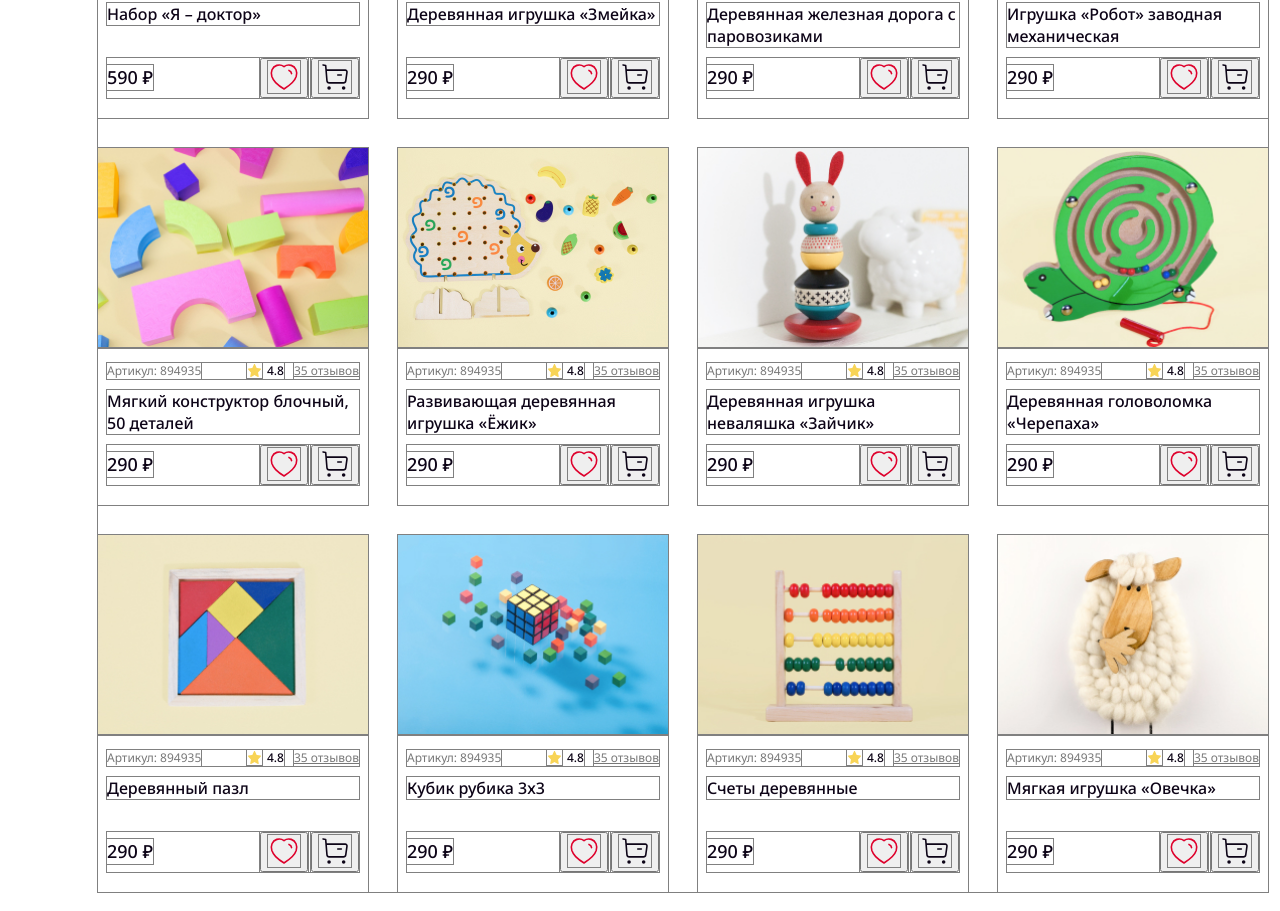
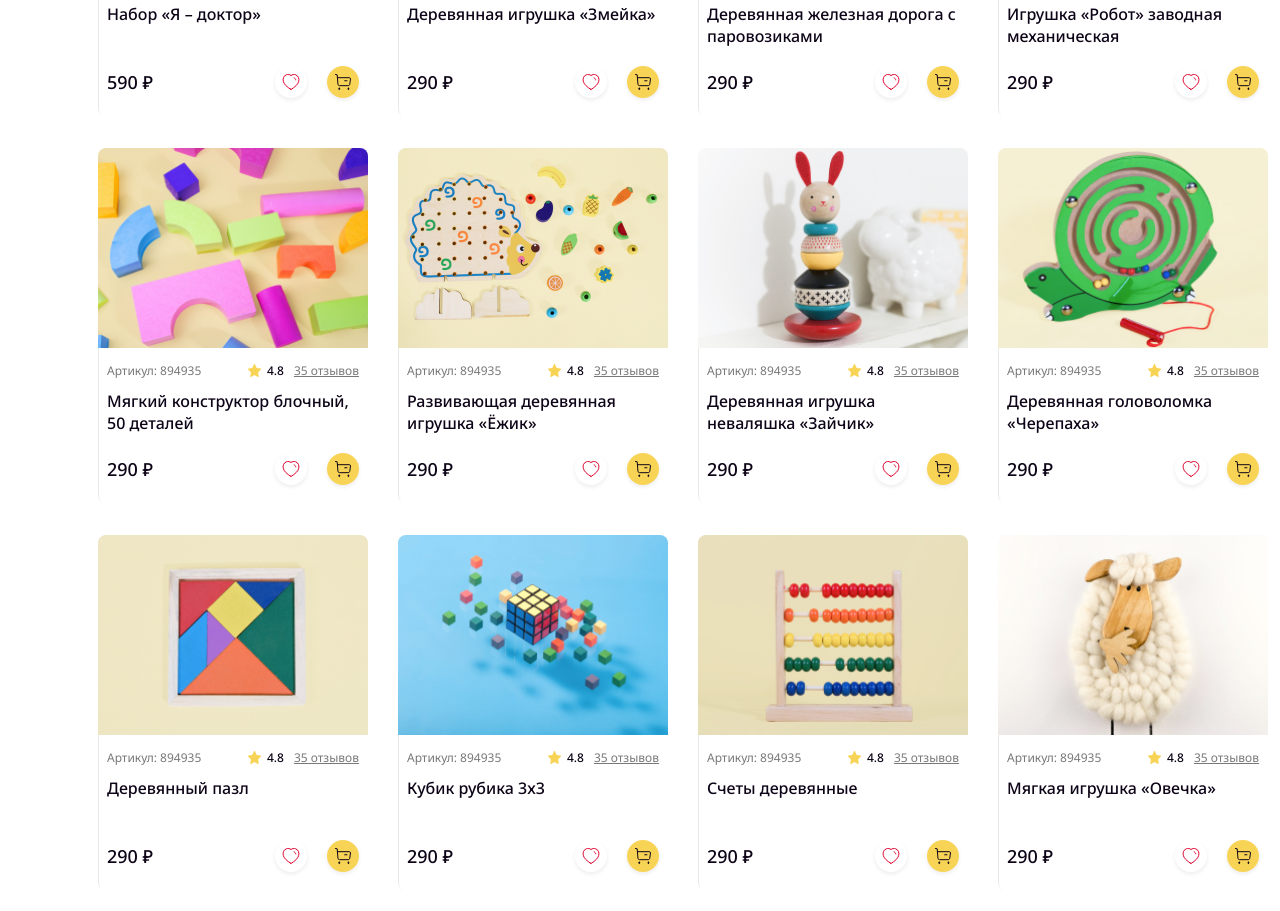
Before and after one commit to Shaktyka/html-cards-skill, a plain HTML site: page case-2/index.html in a window 1280 px wide. Shown: the part 337-1248 px from the top of the page. Drawn offline with Linux system fonts and the light colour scheme; a script that the page names is missing.

```diff
--- a/case-2/css/main.css
+++ b/case-2/css/main.css
@@ -9,6 +9,7 @@
     --violet: #8962F8;
     --blue: #1EA5FC;
     --red: #FD7441;
+    --border: #E8E8E8;
 }
 
 /* base */
@@ -48,8 +49,7 @@ body {
 .img {
     max-width: 100%;
     height: auto;
-    -o-object-fit: contain;
-    object-fit: contain;
+    object-fit: cover;
 }
 
 .visually-hidden {
@@ -69,7 +69,7 @@ body {
 /* test */
 
 * {
-    outline: 1px solid gray;
+    /* outline: 1px solid gray; */
 }
 
 /* Контейнер */
@@ -97,17 +97,34 @@ body {
 
 /* Классы для кнопок */
 
+.button {
+    display: flex;
+    justify-content: center;
+    align-items: center;
+    padding: 0;
+
+    background-color: transparent;
+    border: none;
+}
+
 /* Карточка */
 
 .card {
     position: relative;
     display: grid;
-    grid-template-columns: 1fr;
     grid-template-rows: 20rem 1fr;
 
-    min-width: 27rem;
-    width: 27rem;
     min-height: 35.7rem;
+
+    box-shadow: inset 1px 1px 0 var(--border);
+    /* border: 2px solid var(--border); */
+    border-radius: 10px;
+}
+
+.card:focus {
+    outline-style: solid;
+    outline-color: var(--accent);
+    outline-width: 0.2rem;
 }
 
 .card__label {
@@ -117,6 +134,12 @@ body {
 .card__img-wrap {
     display: flex;
     max-width: 27rem;
+}
+
+.card__img {
+    width: 27rem;
+    border-top-left-radius: 8px;
+    border-top-right-radius: 8px;
 }
 
 .card__description {
@@ -209,3 +232,21 @@ body {
     font-size: 1.4rem;
     line-height: 1.9rem;
 }
+
+.card__buttons {
+    display: flex;
+    justify-content: flex-end;
+}
+
+.card__button {
+    width: 3.2rem;
+    height: 3.2rem;
+    margin-left: 2rem;
+    background-color: var(--white);
+    border-radius: 5rem;
+    box-shadow: 0px 2px 4px rgba(32, 14, 50, 0.08);
+}
+
+.card__button--buy {
+    background-color: var(--accent);
+}
--- a/case-2/index.html
+++ b/case-2/index.html
@@ -19,7 +19,7 @@
             <section class="cards">
                 <ul class="list cards__list">
                     <!-- 1 -->
-                    <li class="cards__item card">
+                    <li class="cards__item card" tabindex="0">
 
                         <span class="label label--popular card__label">
                             Новинка
@@ -52,12 +52,12 @@
                                     <span class="card__price card__price--old">435 &#8381;</span>
                                 </div>
                                 <div class="card__buttons">
-                                    <button class="button card__button card__button--favorites" type="button">
-                                        <img class="button__img" src="img/heart.svg" width="32px" height="32px" alt="Кнопка 'В избранное'">
+                                    <button class="button card__button" type="button">
+                                        <img class="button__img" src="img/heart.svg" width="20px" height="20px" alt="Кнопка 'В избранное'">
                                         <span class="visually-hidden">Добавить в избранное</span>
                                     </button>
-                                    <button class="button card__button card__button--cart" type="button">
-                                        <img class="button__img" src="img/cart.svg" width="32px" height="32px" alt="Кнопка 'В корзину'">
+                                    <button class="button card__button card__button--buy" type="button">
+                                        <img class="button__img" src="img/cart.svg" width="20px" height="20px" alt="Кнопка 'В корзину'">
                                         <span class="visually-hidden">Добавить в корзину</span>
                                     </button>
                                 </div>
@@ -66,7 +66,7 @@
 
                     </li>
                     <!-- 2 -->
-                    <li class="cards__item card">
+                    <li class="cards__item card" tabindex="0">
 
                         <div class="card__img-wrap">
                             <img class="img card__img" src="img/img-2.jpeg" width="270" height="200" alt="">
@@ -90,12 +90,12 @@
                                     <span class="card__price card__price--old">435 &#8381;</span>
                                 </div>
                                 <div class="card__buttons">
-                                    <button class="button card__button card__button--favorites" type="button">
-                                        <img class="button__img" src="img/heart.svg" width="32px" height="32px" alt="Кнопка 'В избранное'">
+                                    <button class="button card__button" type="button">
+                                        <img class="button__img" src="img/heart.svg" width="20px" height="20px" alt="Кнопка 'В избранное'">
                                         <span class="visually-hidden">Добавить в избранное</span>
                                     </button>
-                                    <button class="button card__button card__button--cart" type="button">
-                                        <img class="button__img" src="img/cart.svg" width="32px" height="32px" alt="Кнопка 'В корзину'">
+                                    <button class="button card__button card__button--buy" type="button">
+                                        <img class="button__img" src="img/cart.svg" width="20px" height="20px" alt="Кнопка 'В корзину'">
                                         <span class="visually-hidden">Добавить в корзину</span>
                                     </button>
                                 </div>
@@ -104,7 +104,7 @@
 
                     </li>
                     <!-- 3 -->
-                    <li class="cards__item card">
+                    <li class="cards__item card" tabindex="0">
 
                         <div class="card__img-wrap">
                             <img class="img card__img" src="img/img-3.jpeg" width="270" height="200" alt="">
@@ -127,12 +127,12 @@
                                     <span class="card__price card__price--old">435 &#8381;</span>
                                 </div>
                                 <div class="card__buttons">
-                                    <button class="button card__button card__button--favorites" type="button">
-                                        <img class="button__img" src="img/heart.svg" width="32px" height="32px" alt="Кнопка 'В избранное'">
+                                    <button class="button card__button" type="button">
+                                        <img class="button__img" src="img/heart.svg" width="20px" height="20px" alt="Кнопка 'В избранное'">
                                         <span class="visually-hidden">Добавить в избранное</span>
                                     </button>
-                                    <button class="button card__button card__button--cart" type="button">
-                                        <img class="button__img" src="img/cart.svg" width="32px" height="32px" alt="Кнопка 'В корзину'">
+                                    <button class="button card__button card__button--buy" type="button">
+                                        <img class="button__img" src="img/cart.svg" width="20px" height="20px" alt="Кнопка 'В корзину'">
                                         <span class="visually-hidden">Добавить в корзину</span>
                                     </button>
                                 </div>
@@ -141,7 +141,7 @@
 
                     </li>
                     <!-- 4 -->
-                    <li class="cards__item card">
+                    <li class="cards__item card" tabindex="0">
 
                         <div class="card__img-wrap">
                             <img class="card__img" src="img/img-4.jpeg" width="270" height="200" alt="">
@@ -164,12 +164,12 @@
                                     <span class="card__price card__price--old">435 &#8381;</span>
                                 </div>
                                 <div class="card__buttons">
-                                    <button class="button card__button card__button--favorites" type="button">
-                                        <img class="button__img" src="img/heart.svg" width="32px" height="32px" alt="Кнопка 'В избранное'">
+                                    <button class="button card__button" type="button">
+                                        <img class="button__img" src="img/heart.svg" width="20px" height="20px" alt="Кнопка 'В избранное'">
                                         <span class="visually-hidden">Добавить в избранное</span>
                                     </button>
-                                    <button class="button card__button card__button--cart" type="button">
-                                        <img class="button__img" src="img/cart.svg" width="32px" height="32px" alt="Кнопка 'В корзину'">
+                                    <button class="button card__button card__button--buy" type="button">
+                                        <img class="button__img" src="img/cart.svg" width="20px" height="20px" alt="Кнопка 'В корзину'">
                                         <span class="visually-hidden">Добавить в корзину</span>
                                     </button>
                                 </div>
@@ -178,7 +178,7 @@
 
                     </li>
                     <!-- 5 -->
-                    <li class="cards__item card">
+                    <li class="cards__item card" tabindex="0">
 
                         <div class="card__img-wrap">
                             <img class="card__img" src="img/img-5.jpeg" width="270" height="200" alt="">
@@ -202,12 +202,12 @@
                                     <span class="card__price card__price--old">435 &#8381;</span>
                                 </div>
                                 <div class="card__buttons">
-                                    <button class="button card__button card__button--favorites" type="button">
-                                        <img class="button__img" src="img/heart.svg" width="32px" height="32px" alt="Кнопка 'В избранное'">
+                                    <button class="button card__button" type="button">
+                                        <img class="button__img" src="img/heart.svg" width="20px" height="20px" alt="Кнопка 'В избранное'">
                                         <span class="visually-hidden">Добавить в избранное</span>
                                     </button>
-                                    <button class="button card__button card__button--cart" type="button">
-                                        <img class="button__img" src="img/cart.svg" width="32px" height="32px" alt="Кнопка 'В корзину'">
+                                    <button class="button card__button card__button--buy" type="button">
+                                        <img class="button__img" src="img/cart.svg" width="20px" height="20px" alt="Кнопка 'В корзину'">
                                         <span class="visually-hidden">Добавить в корзину</span>
                                     </button>
                                 </div>
@@ -216,7 +216,7 @@
 
                     </li>
                     <!-- 6 -->
-                    <li class="cards__item card">
+                    <li class="cards__item card" tabindex="0">
 
                         <div class="card__img-wrap">
                             <img class="card__img" src="img/img-6.jpeg" width="270" height="200" alt="">
@@ -240,12 +240,12 @@
                                     <span class="card__price card__price--old">435 &#8381;</span>
                                 </div>
                                 <div class="card__buttons">
-                                    <button class="button card__button card__button--favorites" type="button">
-                                        <img class="button__img" src="img/heart.svg" width="32px" height="32px" alt="Кнопка 'В избранное'">
+                                    <button class="button card__button" type="button">
+                                        <img class="button__img" src="img/heart.svg" width="20px" height="20px" alt="Кнопка 'В избранное'">
                                         <span class="visually-hidden">Добавить в избранное</span>
                                     </button>
-                                    <button class="button card__button card__button--cart" type="button">
-                                        <img class="button__img" src="img/cart.svg" width="32px" height="32px" alt="Кнопка 'В корзину'">
+                                    <button class="button card__button card__button--buy" type="button">
+                                        <img class="button__img" src="img/cart.svg" width="20px" height="20px" alt="Кнопка 'В корзину'">
                                         <span class="visually-hidden">Добавить в корзину</span>
                                     </button>
                                 </div>
@@ -254,7 +254,7 @@
 
                     </li>
                     <!-- 7 -->
-                    <li class="cards__item card">
+                    <li class="cards__item card" tabindex="0">
 
                         <div class="card__img-wrap">
                             <img class="card__img" src="img/img-7.jpeg" width="270" height="200" alt="">
@@ -277,12 +277,12 @@
                                     <span class="card__price card__price--old">435 &#8381;</span>
                                 </div>
                                 <div class="card__buttons">
-                                    <button class="button card__button card__button--favorites" type="button">
-                                        <img class="button__img" src="img/heart.svg" width="32px" height="32px" alt="Кнопка 'В избранное'">
+                                    <button class="button card__button" type="button">
+                                        <img class="button__img" src="img/heart.svg" width="20px" height="20px" alt="Кнопка 'В избранное'">
                                         <span class="visually-hidden">Добавить в избранное</span>
                                     </button>
-                                    <button class="button card__button card__button--cart" type="button">
-                                        <img class="button__img" src="img/cart.svg" width="32px" height="32px" alt="Кнопка 'В корзину'">
+                                    <button class="button card__button card__button--buy" type="button">
+                                        <img class="button__img" src="img/cart.svg" width="20px" height="20px" alt="Кнопка 'В корзину'">
                                         <span class="visually-hidden">Добавить в корзину</span>
                                     </button>
                                 </div>
@@ -291,7 +291,7 @@
 
                     </li>
                     <!-- 8 -->
-                    <li class="cards__item card">
+                    <li class="cards__item card" tabindex="0">
 
                         <div class="card__img-wrap">
                             <img class="card__img" src="img/img-8.jpeg" width="270" height="200" alt="">
@@ -314,12 +314,12 @@
                                     <span class="card__price card__price--old">435 &#8381;</span>
                                 </div>
                                 <div class="card__buttons">
-                                    <button class="button card__button card__button--favorites" type="button">
-                                        <img class="button__img" src="img/heart.svg" width="32px" height="32px" alt="Кнопка 'В избранное'">
+                                    <button class="button card__button" type="button">
+                                        <img class="button__img" src="img/heart.svg" width="20px" height="20px" alt="Кнопка 'В избранное'">
                                         <span class="visually-hidden">Добавить в избранное</span>
                                     </button>
-                                    <button class="button card__button card__button--cart" type="button">
-                                        <img class="button__img" src="img/cart.svg" width="32px" height="32px" alt="Кнопка 'В корзину'">
+                                    <button class="button card__button card__button--buy" type="button">
+                                        <img class="button__img" src="img/cart.svg" width="20px" height="20px" alt="Кнопка 'В корзину'">
                                         <span class="visually-hidden">Добавить в корзину</span>
                                     </button>
                                 </div>
@@ -328,7 +328,7 @@
 
                     </li>
                     <!-- 9 -->
-                    <li class="cards__item card">
+                    <li class="cards__item card" tabindex="0">
 
                         <div class="card__img-wrap">
                             <img class="card__img" src="img/img-9.jpeg" width="270" height="200" alt="">
@@ -351,12 +351,12 @@
                                     <span class="card__price card__price--old">435 &#8381;</span>
                                 </div>
                                 <div class="card__buttons">
-                                    <button class="button card__button card__button--favorites" type="button">
-                                        <img class="button__img" src="img/heart.svg" width="32px" height="32px" alt="Кнопка 'В избранное'">
+                                    <button class="button card__button" type="button">
+                                        <img class="button__img" src="img/heart.svg" width="20px" height="20px" alt="Кнопка 'В избранное'">
                                         <span class="visually-hidden">Добавить в избранное</span>
                                     </button>
-                                    <button class="button card__button card__button--cart" type="button">
-                                        <img class="button__img" src="img/cart.svg" width="32px" height="32px" alt="Кнопка 'В корзину'">
+                                    <button class="button card__button card__button--buy" type="button">
+                                        <img class="button__img" src="img/cart.svg" width="20px" height="20px" alt="Кнопка 'В корзину'">
                                         <span class="visually-hidden">Добавить в корзину</span>
                                     </button>
                                 </div>
@@ -365,7 +365,7 @@
 
                     </li>
                     <!-- 10 -->
-                    <li class="cards__item card">
+                    <li class="cards__item card" tabindex="0">
 
                         <div class="card__img-wrap">
                             <img class="card__img" src="img/img-10.jpeg" width="270" height="200" alt="">
@@ -388,12 +388,12 @@
                                     <span class="card__price card__price--old">435 &#8381;</span>
                                 </div>
                                 <div class="card__buttons">
-                                    <button class="button card__button card__button--favorites" type="button">
-                                        <img class="button__img" src="img/heart.svg" width="32px" height="32px" alt="Кнопка 'В избранное'">
+                                    <button class="button card__button" type="button">
+                                        <img class="button__img" src="img/heart.svg" width="20px" height="20px" alt="Кнопка 'В избранное'">
                                         <span class="visually-hidden">Добавить в избранное</span>
                                     </button>
-                                    <button class="button card__button card__button--cart" type="button">
-                                        <img class="button__img" src="img/cart.svg" width="32px" height="32px" alt="Кнопка 'В корзину'">
+                                    <button class="button card__button card__button--buy" type="button">
+                                        <img class="button__img" src="img/cart.svg" width="20px" height="20px" alt="Кнопка 'В корзину'">
                                         <span class="visually-hidden">Добавить в корзину</span>
                                     </button>
                                 </div>
@@ -402,7 +402,7 @@
 
                     </li>
                     <!-- 11 -->
-                    <li class="cards__item card">
+                    <li class="cards__item card" tabindex="0">
 
                         <div class="card__img-wrap">
                             <img class="card__img" src="img/img-11.jpeg" width="270" height="200" alt="">
@@ -425,12 +425,12 @@
                                     <span class="card__price card__price--old">435 &#8381;</span>
                                 </div>
                                 <div class="card__buttons">
-                                    <button class="button card__button card__button--favorites" type="button">
-                                        <img class="button__img" src="img/heart.svg" width="32px" height="32px" alt="Кнопка 'В избранное'">
+                                    <button class="button card__button" type="button">
+                                        <img class="button__img" src="img/heart.svg" width="20px" height="20px" alt="Кнопка 'В избранное'">
                                         <span class="visually-hidden">Добавить в избранное</span>
                                     </button>
-                                    <button class="button card__button card__button--cart" type="button">
-                                        <img class="button__img" src="img/cart.svg" width="32px" height="32px" alt="Кнопка 'В корзину'">
+                                    <button class="button card__button card__button--buy" type="button">
+                                        <img class="button__img" src="img/cart.svg" width="20px" height="20px" alt="Кнопка 'В корзину'">
                                         <span class="visually-hidden">Добавить в корзину</span>
                                     </button>
                                 </div>
@@ -439,7 +439,7 @@
 
                     </li>
                     <!-- 12 -->
-                    <li class="cards__item card">
+                    <li class="cards__item card" tabindex="0">
 
                         <div class="card__img-wrap">
                             <img class="card__img" src="img/img-12.jpeg" width="270" height="200" alt="">
@@ -462,12 +462,12 @@
                                     <span class="card__price card__price--old">435 &#8381;</span>
                                 </div>
                                 <div class="card__buttons">
-                                    <button class="button card__button card__button--favorites" type="button">
-                                        <img class="button__img" src="img/heart.svg" width="32px" height="32px" alt="Кнопка 'В избранное'">
+                                    <button class="button card__button" type="button">
+                                        <img class="button__img" src="img/heart.svg" width="20px" height="20px" alt="Кнопка 'В избранное'">
                                         <span class="visually-hidden">Добавить в избранное</span>
                                     </button>
-                                    <button class="button card__button card__button--cart" type="button">
-                                        <img class="button__img" src="img/cart.svg" width="32px" height="32px" alt="Кнопка 'В корзину'">
+                                    <button class="button card__button card__button--buy" type="button">
+                                        <img class="button__img" src="img/cart.svg" width="20px" height="20px" alt="Кнопка 'В корзину'">
                                         <span class="visually-hidden">Добавить в корзину</span>
                                     </button>
                                 </div>
```
Also changed, not shown: case-2/index-react.html (added, +23 -0 lines), case-2/js/app.js (added, +107 -0 lines), case-2/js/data.js (added, +114 -0 lines), case-2/js/index.js (deleted, +0 -13 lines).
